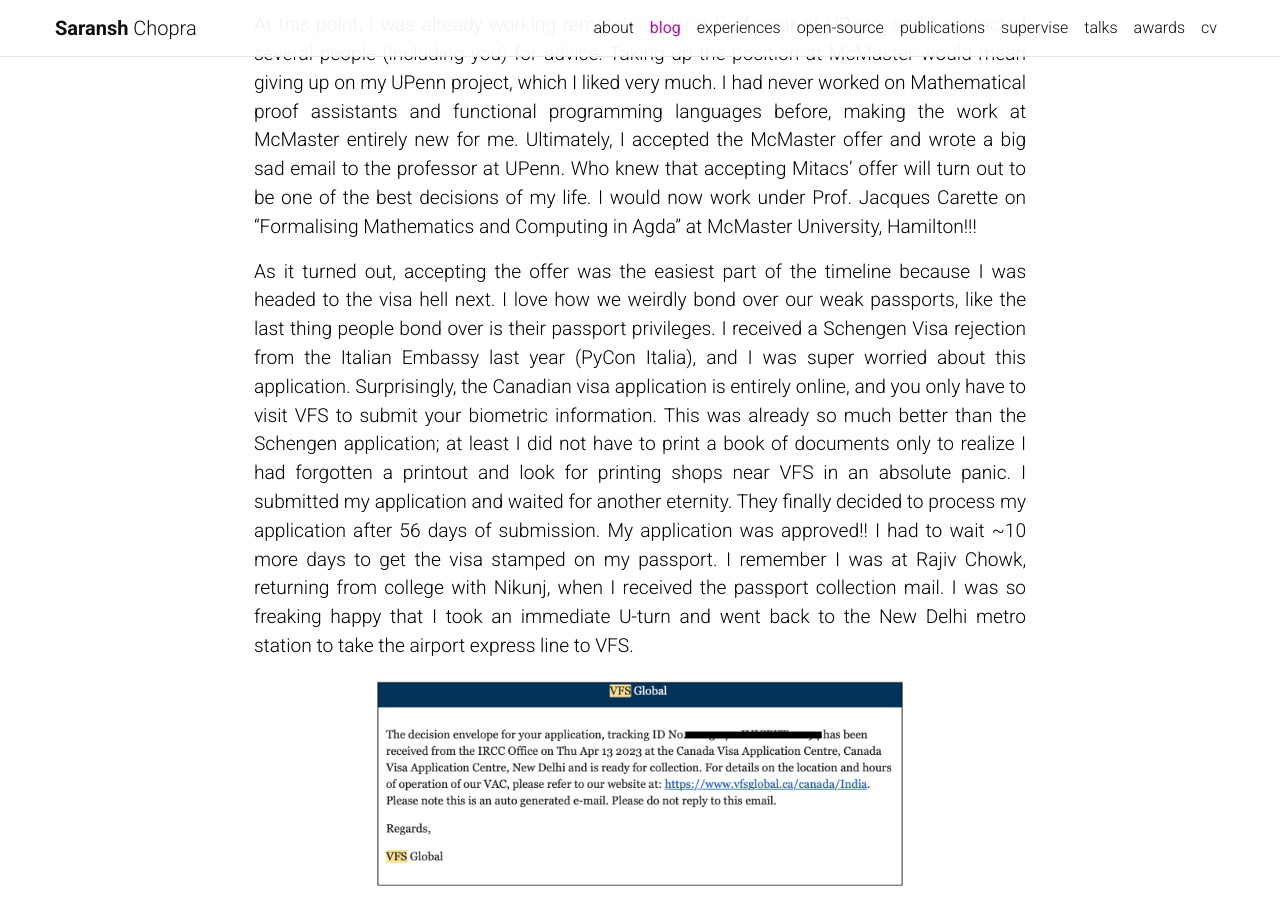
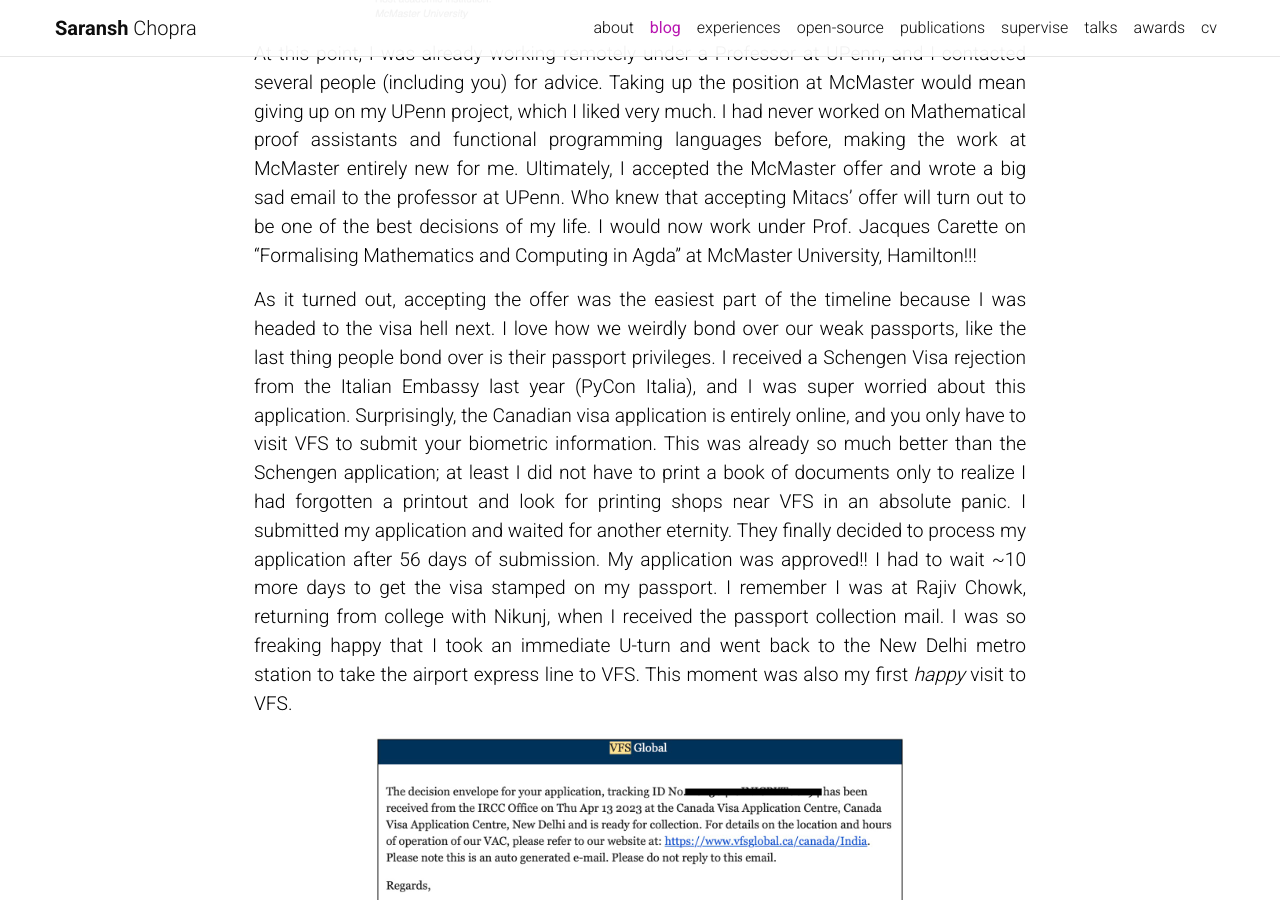
Before and after one commit to Saransh-cpp/Saransh-cpp.github.io, a Jekyll site: the page built from _posts/2023-11-12-canadian-summer-type-theory-and-letters-to-div-1.md, in a window 1280 px wide and 900 px high, scrolled down 2987 px. Built offline with Jekyll 4.4.1, drawn with Linux system fonts in a browser that asks for light colours; comment, search, counter and statistics services are not loaded; a style sheet for code colours, icons or effects is not loaded; some of the changed text lies outside the part shown.

Commit message:
Blogs update

```diff
--- a/_posts/2023-11-12-canadian-summer-type-theory-and-letters-to-div-1.md
+++ b/_posts/2023-11-12-canadian-summer-type-theory-and-letters-to-div-1.md
@@ -23,7 +23,7 @@
     <img src="/assets/img/xkcd-oss-meme.png" width="40%"/>
 </p>
 
-Okay, enough weird-looking jargon, and back to the REU season. I applied to ~4-5 proper programs and cold mailed ~5-6 professors. Now that I look back, I should have applied to more programs because I was rejected from almost all the programs (all but one) I applied to. On the other hand, nearly all of my cold emails worked, and I received remote internship offers from UPenn and Cornell. By the way, I maintain a [detailed list](https://saransh-cpp.github.io/ResearchPrograms/) of the programs I have applied to, been rejected to, skipped, or missed on my website. Quick info about the Mitacs Globalink Research Internship Program -
+Okay, enough weird-looking jargon, and back to the REU season. I applied to ~4-5 proper programs and cold mailed ~5-6 professors. Now that I look back, I should have applied to more programs because I was rejected from almost all the programs (all but one) I applied to. On the other hand, nearly all of my cold emails worked, and I received remote internship offers from UPenn and Cornell. By the way, I maintain a [detailed list](https://saransh-cpp.github.io/ResearchPrograms/) of the programs I have applied to, been rejected to, skipped, or missed on my website. Anyways, one of the few research programs that I applied to was the Mitacs Globalink Research Internship Program. Quick info about the Mitacs Globalink Research Internship Program -
 
 1. Select and rank 7 projects and write an application (CV, SOP, QnA, etc.)
 2. Mitacs screens your application and forwards it to individual professors if it is good.
@@ -38,7 +38,7 @@
 
 At this point, I was already working remotely under a Professor at UPenn, and I contacted several people (including you) for advice. Taking up the position at McMaster would mean giving up on my UPenn project, which I liked very much. I had never worked on Mathematical proof assistants and functional programming languages before, making the work at McMaster entirely new for me. Ultimately, I accepted the McMaster offer and wrote a big sad email to the professor at UPenn. Who knew that accepting Mitacs' offer will turn out to be one of the best decisions of my life. I would now work under Prof. Jacques Carette on "Formalising Mathematics and Computing in Agda" at McMaster University, Hamilton!!!
 
-As it turned out, accepting the offer was the easiest part of the timeline because I was headed to the visa hell next. I love how we weirdly bond over our weak passports, like the last thing people bond over is their passport privileges. I received a Schengen Visa rejection from the Italian Embassy last year (PyCon Italia), and I was super worried about this application. Surprisingly, the Canadian visa application is entirely online, and you only have to visit VFS to submit your biometric information. This was already so much better than the Schengen application; at least I did not have to print a book of documents only to realize I had forgotten a printout and look for printing shops near VFS in an absolute panic. I submitted my application and waited for another eternity. They finally decided to process my application after 56 days of submission. My application was approved!! I had to wait ~10 more days to get the visa stamped on my passport. I remember I was at Rajiv Chowk, returning from college with Nikunj, when I received the passport collection mail. I was so freaking happy that I took an immediate U-turn and went back to the New Delhi metro station to take the airport express line to VFS.
+As it turned out, accepting the offer was the easiest part of the timeline because I was headed to the visa hell next. I love how we weirdly bond over our weak passports, like the last thing people bond over is their passport privileges. I received a Schengen Visa rejection from the Italian Embassy last year (PyCon Italia), and I was super worried about this application. Surprisingly, the Canadian visa application is entirely online, and you only have to visit VFS to submit your biometric information. This was already so much better than the Schengen application; at least I did not have to print a book of documents only to realize I had forgotten a printout and look for printing shops near VFS in an absolute panic. I submitted my application and waited for another eternity. They finally decided to process my application after 56 days of submission. My application was approved!! I had to wait ~10 more days to get the visa stamped on my passport. I remember I was at Rajiv Chowk, returning from college with Nikunj, when I received the passport collection mail. I was so freaking happy that I took an immediate U-turn and went back to the New Delhi metro station to take the airport express line to VFS. This moment was also my first *happy* visit to VFS.
 
 <p align="center">
     <img src="/assets/img/vfs-acceptance.jpeg" width="70%"/>
```
Also changed, not shown: other parts of _posts/2023-11-12-canadian-summer-type-theory-and-letters-to-div-1.md (+1 -1 lines), _posts/2022-08-21-linear-regression.md (renamed from _posts/2022-08-21-linear-regression copy.md, +1 -1 lines), _posts/2023-04-01-logistic-regression.md (added, +9 -0 lines).
